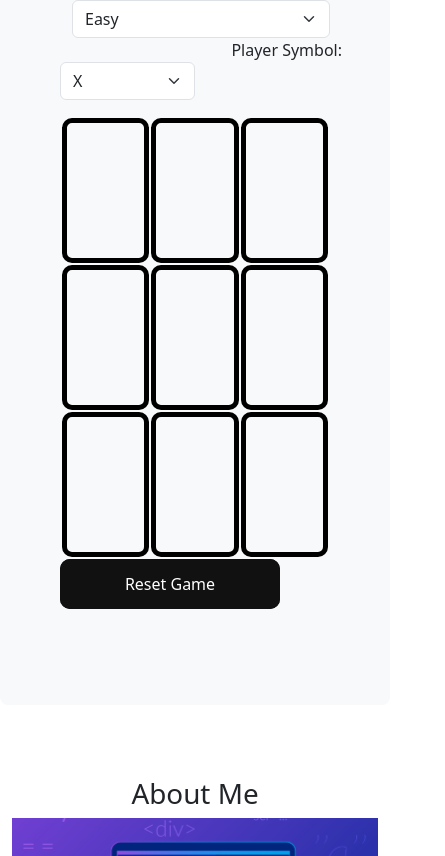
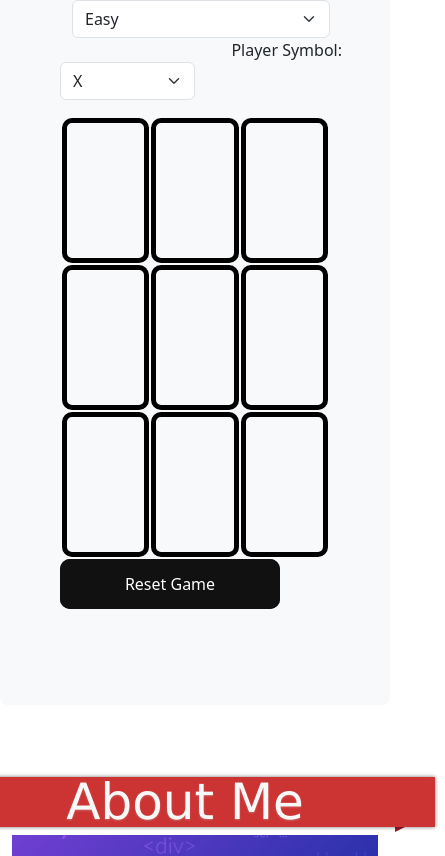
Before and after one commit to jduero/myPortfolio, an Angular app: page / in a window 390 px wide. Shown: the part 1144-2000 px from the top of the page, 445 px wide, since content can reach past the window. Built offline with nearby package versions, Linux system fonts and the light colour scheme.

Commit message:
add ribbon component

```diff
--- a/src/app/app.component.css
+++ b/src/app/app.component.css
@@ -38,3 +38,21 @@ button {
       box-shadow: inset 0px 0px 0px 3px rgba(117, 117, 255,.2), 0px 0px 0px 10px rgba(255,255,255,0);
     }
   }
+
+
+.bg-color-overlay{
+    background-image: linear-gradient(to right, rgba(90, 100, 232, 0.9), rgba(84, 96, 234, 0.9));
+}
+
+/* .bg-color-overlay::before{
+    position: absolute;
+    content: '';
+    top: 152px;
+    right: 0;
+    bottom: 0;
+    left: -13px;
+    background-image: linear-gradient(to right, rgba(90, 100, 232, 0.9), rgba(84, 96, 234, 0.9));
+    pointer-events: none;
+    width: 7.8vw;
+    height: 630px;
+} */
--- a/src/app/app.component.html
+++ b/src/app/app.component.html
@@ -20,7 +20,7 @@
   <div class="p-5 mb-4 bg-body-tertiary rounded-3">
     <div class="container-fluid py-5">
       <div class="row">
-        <div class="col-md-6 bg-black text-white rounded-4">
+        <div class="col-lg-6 text-white rounded-end bg-color-overlay">
           <h1 class="display-5 fw-bold">Hi I'm Jan, a Software developer</h1>
           <p class="fs-4">I am a highly experienced software developer with over 5 years of experience in technologies
             such as ASP.NET, .NET Core, HTML, CSS, JavaScript, and MSSQL. I have a strong background in building robust
@@ -38,13 +38,7 @@
     </div>
   </div>
   <div class="container-fluid pt-5">
-    <div class="row">
-      <div class="col-md-12 ">
-        <div class="d-flex justify-content-center">
-          <h1> About Me</h1>
-        </div>
-      </div>
-    </div>
+    <h1 class="d-flex justify-content-center"> <app-ribbon [title]="aboutme"></app-ribbon> </h1>
     <div class="row">
       <div class="col-md-6">
         <img src="./assets/img/progammer.png" class="img-fluid" alt="Logo">
@@ -81,13 +75,13 @@
     <div class="row">
       <div class="col-md-12 ">
         <div class="d-flex justify-content-center">
-          <h1> Technical Skills </h1>
+          <app-ribbon [title]="technicalSkills"></app-ribbon>
         </div>
       </div>
     </div>
   </div>
   <div class="pt-5">
-    <h1 class="d-flex justify-content-center"> Contact Me </h1>
+    <h1 class="d-flex justify-content-center"> <app-ribbon [title]="contactme"></app-ribbon> </h1>
     <app-contactus></app-contactus>
   </div>
 </div>
--- a/src/app/app.component.ts
+++ b/src/app/app.component.ts
@@ -7,4 +7,7 @@ import { Component } from '@angular/core';
 })
 export class AppComponent {
   title = 'myPortfolio';
+  technicalSkills = 'Technical Skills';
+  contactme = 'Contact Me';
+  aboutme ='About Me';
 }
--- a/src/app/app.module.ts
+++ b/src/app/app.module.ts
@@ -6,12 +6,14 @@ import { AppComponent } from './app.component';
 import { TictactoeComponent } from './components/tictactoe/tictactoe.component';
 import { BrowserAnimationsModule } from '@angular/platform-browser/animations';
 import { ContactusComponent } from './components/contactus/contactus.component';
+import { RibbonComponent } from './components/ribbon/ribbon.component';
 
 @NgModule({
   declarations: [
     AppComponent,
     TictactoeComponent,
-    ContactusComponent
+    ContactusComponent,
+    RibbonComponent
   ],
   imports: [
     BrowserModule,
--- /dev/null
+++ b/src/app/components/ribbon/ribbon.component.css
@@ -0,0 +1,95 @@
+.ribbon-wrapper {
+	position: relative;z-index:998;
+}
+  .ribbon-front {
+	background-color: #cc3333;	height: 50px;
+	width: 500px;
+	position: relative;
+	left:-10px;
+	z-index: 2;
+    font:50px/50px bold Verdana, Geneva, sans-serif; color:#f8f8f8; text-align:center;text-shadow: 0px 1px 2px #cc6666;
+}
+
+  .ribbon-front,
+  .ribbon-back-left,
+  .ribbon-back-right
+{
+	-moz-box-shadow: 0px 0px 4px rgba(0,0,0,0.55);
+	-khtml-box-shadow: 0px 0px 4px rgba(0,0,0,0.55);
+	-webkit-box-shadow: 0px 0px 4px rgba(0,0,0,0.55);
+	-o-box-shadow: 0px 0px 4px rgba(0,0,0,0.55);
+}
+
+  .ribbon-edge-topleft,
+  .ribbon-edge-topright,
+  .ribbon-edge-bottomleft,
+  .ribbon-edge-bottomright {
+	position: absolute;
+	z-index: 1;
+	border-style:solid;
+	height:0px;
+	width:0px;
+}
+
+  .ribbon-edge-topleft,
+  .ribbon-edge-topright {
+}
+
+  .ribbon-edge-bottomleft,
+  .ribbon-edge-bottomright {
+	top: 50px;
+}
+
+  .ribbon-edge-topleft,
+  .ribbon-edge-bottomleft {
+	left: -10px;
+	border-color: transparent #9B1724 transparent transparent;
+}
+
+  .ribbon-edge-topleft {
+	top: -5px;
+	border-width: 5px 10px 0 0;
+}
+  .ribbon-edge-bottomleft {
+	border-width: 0 10px 0px 0;
+}
+
+  .ribbon-edge-topright,
+  .ribbon-edge-bottomright {
+	left: 450px;
+	border-color: transparent transparent transparent #9B1724;
+}
+
+  .ribbon-edge-topright {
+	top: 0px;
+	border-width: 0px 0 0 10px;
+}
+  .ribbon-edge-bottomright {
+	border-width: 0 0 5px 10px;
+}
+
+
+@-webkit-keyframes flow {
+	0% { left:-20px;opacity: 0;}
+	50% {left:100px;opacity: 0.3;}
+    70% {left:180px;opacity: 0.3;}
+    90%{ left:280px;opacity: 0.3;}
+    100%{ left:380px;opacity: 0;}
+}
+@keyframes flow {
+	0% { left:-20px;opacity: 0;}
+	50% {left:100px;opacity: 0.3;}
+    70% {left:180px;opacity: 0.3;}
+    90%{ left:280px;opacity: 0.3;}
+    100%{ left:380px;opacity: 0;}
+}
+
+.glow{ background: rgb(255,255,255); width:40px; height:100%; z-index:999; position:absolute;-webkit-animation: flow 2.5s linear infinite;-moz-animation: flow 1.5s linear infinite;-webkit-transform: skew(20deg);
+	   -moz-transform: skew(20deg);
+	     -o-transform: skew(20deg);background: -moz-linear-gradient(left, rgba(255,255,255,0) 0%, rgba(255,255,255,0) 1%, rgba(255,255,255,1) 100%); /* FF3.6+ */
+background: -webkit-gradient(linear, left top, right top, color-stop(0%,rgba(255,255,255,0)), color-stop(1%,rgba(255,255,255,0)), color-stop(100%,rgba(255,255,255,1))); /* Chrome,Safari4+ */
+background: -webkit-linear-gradient(left, rgba(255,255,255,0) 0%,rgba(255,255,255,0) 1%,rgba(255,255,255,1) 100%); /* Chrome10+,Safari5.1+ */
+background: -o-linear-gradient(left, rgba(255,255,255,0) 0%,rgba(255,255,255,0) 1%,rgba(255,255,255,1) 100%); /* Opera 11.10+ */
+background: -ms-linear-gradient(left, rgba(255,255,255,0) 0%,rgba(255,255,255,0) 1%,rgba(255,255,255,1) 100%); /* IE10+ */
+background: linear-gradient(to right, rgba(255,255,255,0) 0%,rgba(255,255,255,0) 1%,rgba(255,255,255,1) 100%); /* W3C */
+filter: progid:DXImageTransform.Microsoft.gradient( startColorstr='#00ffffff', endColorstr='#ffffff',GradientType=1 ); /* IE6-9 */ border-left:1px solid #fff;}
--- /dev/null
+++ b/src/app/components/ribbon/ribbon.component.html
@@ -0,0 +1,9 @@
+<div class="ribbon-wrapper"><div class="glow">&nbsp;</div>
+		<div class="ribbon-front">
+			{{title}}
+		</div>
+        <div class="ribbon-edge-topleft"></div>
+		<div class="ribbon-edge-topright"></div>
+		<div class="ribbon-edge-bottomleft"></div>
+		<div class="ribbon-edge-bottomright"></div>
+	</div>
--- /dev/null
+++ b/src/app/components/ribbon/ribbon.component.ts
@@ -0,0 +1,15 @@
+import { Component, Input, OnInit } from '@angular/core';
+
+@Component({
+  selector: 'app-ribbon',
+  templateUrl: './ribbon.component.html',
+  styleUrls: ['./ribbon.component.css']
+})
+export class RibbonComponent implements OnInit {
+  @Input() title! : string;
+  constructor() { }
+
+  ngOnInit(): void {
+  }
+
+}
```
